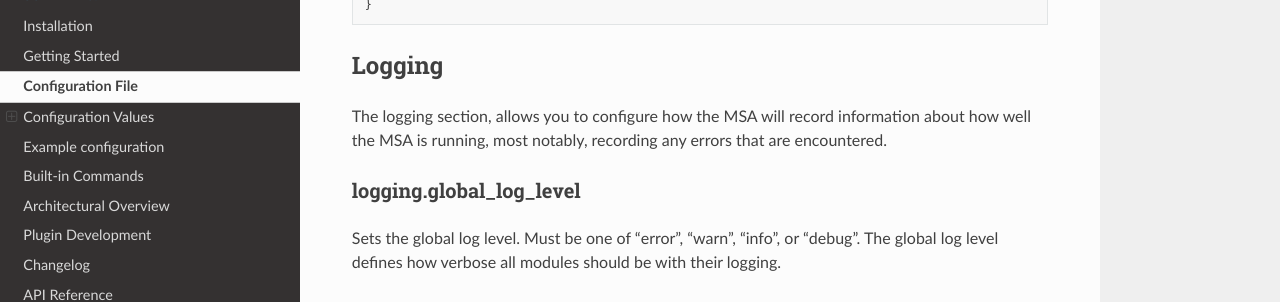
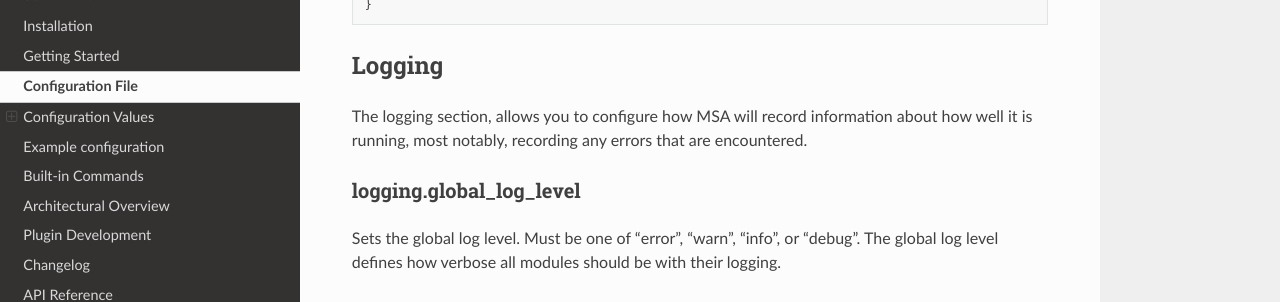
Before and after one commit to moe-serifu-circle/moe-serifu-agent, a Sphinx documentation site: the page built from python/sphinx/configuration.md, in a window 1280 px wide and 900 px high, scrolled down 1580 px. Shown: the part 151-453 px from the top of the window. Built offline with Sphinx 7.4.7 and the Read the Docs theme 2.0.0, drawn with Linux system fonts in a browser that asks for light colours; pages that are not in the unit, such as notebooks, are missing from menus.

Commit message:
Update python/sphinx/configuration.md
Co-Authored-By: jghibiki <jghibiki@users.noreply.github.com>

````diff
--- a/python/sphinx/configuration.md
+++ b/python/sphinx/configuration.md
@@ -68,7 +68,7 @@ Example:
 ```
 
 ## Logging
-The logging section, allows you to configure how the MSA will record information about how well the MSA is running,
+The logging section, allows you to configure how MSA will record information about how well it is running,
 most notably, recording any errors that are encountered.
 
 ### logging.global_log_level
````
